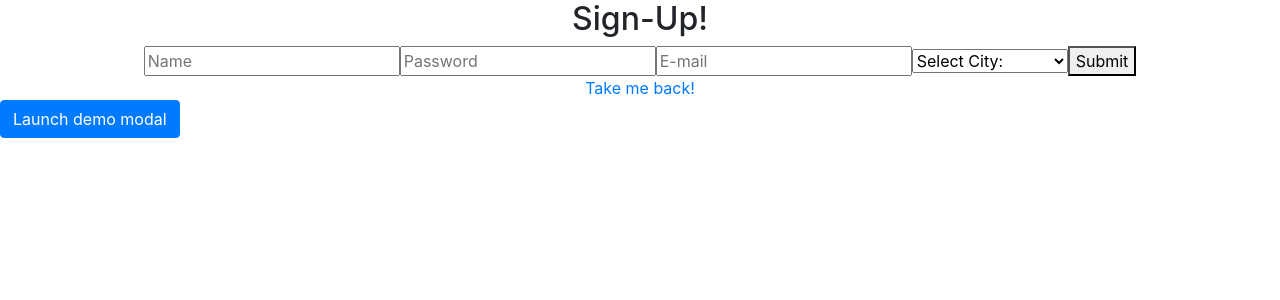
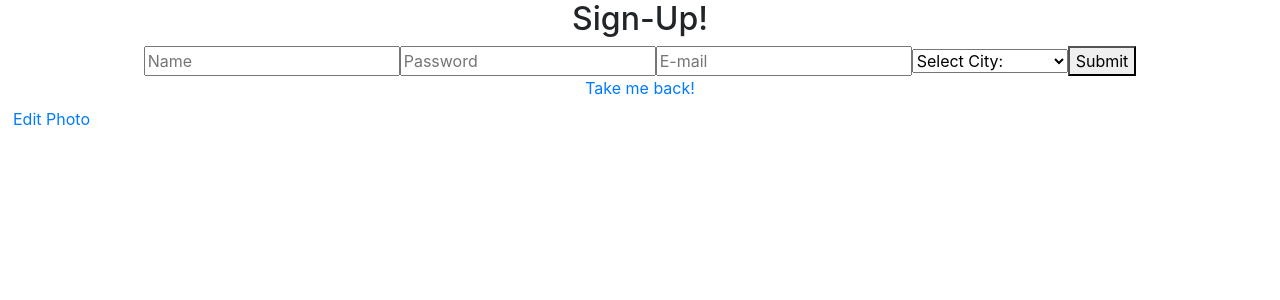
Before and after one commit to RestaurantPassport-BW/front-end, a React (Create React App) app: page /register in a window 1280 px wide. Shown: the top 300 px of the page. Built offline with nearby package versions, Linux system fonts and the light colour scheme.

Commit message:
changed buttons to links

```diff
--- a/src/components/header/EditUserCard.js
+++ b/src/components/header/EditUserCard.js
@@ -9,8 +9,8 @@ const handleShow = () => setShow(true);
 
     return (
         <div>
-            <Button variant="primary" onClick={handleShow}>
-        Launch demo modal
+            <Button variant="link" onClick={handleShow}>
+            Edit Photo
             </Button>
 
             <Modal show={show} onHide={handleClose}>
@@ -19,10 +19,10 @@ const handleShow = () => setShow(true);
                 </Modal.Header>
                 <Modal.Body>Woohoo, you're reading this text in a modal!</Modal.Body>
                 <Modal.Footer>
-          <Button variant="secondary" onClick={handleClose}>
+                <Button variant="link" onClick={handleClose}>
                 Close
                 </Button>
-          <Button variant="primary" onClick={handleClose}>
+                <Button variant="link" onClick={handleClose}>
                 Save Changes
                 </Button>
                 </Modal.Footer>
```
Lines whose indentation alone changed are shown as unchanged.
